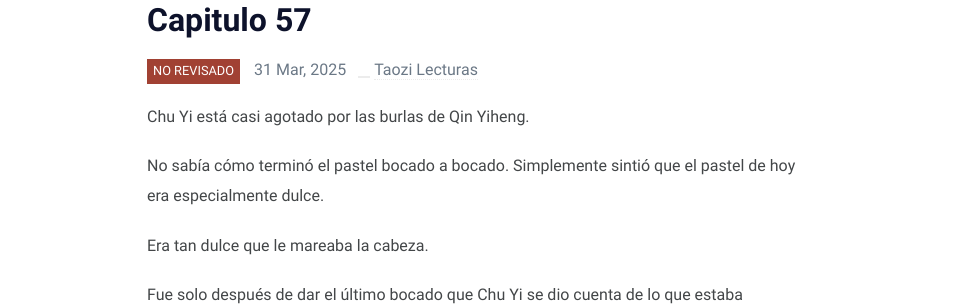
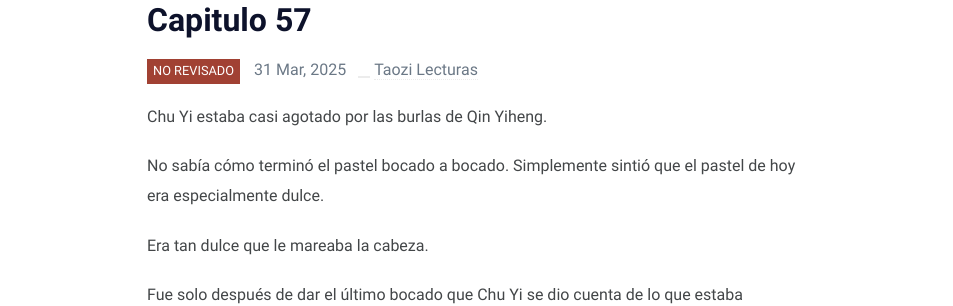
Before and after one commit to taozi-lecturas/taozi-lecturas.github.io, a Jekyll site: the page built from novelas/cacuedv/_posts/2025-03-31-capitulo-57.md, in a window 1280 px wide and 900 px high. Shown: the part 223-529 px from the top of the window, without its empty margins (163-1116 px from the left). Built offline with Jekyll 4.4.1, drawn with Linux system fonts in a browser that asks for light colours.

Commit message:
Updated Note novelas/cacuedv/_posts/2025-03-31-capitulo-57.md

```diff
--- a/novelas/cacuedv/_posts/2025-03-31-capitulo-57.md
+++ b/novelas/cacuedv/_posts/2025-03-31-capitulo-57.md
@@ -1,15 +1,13 @@
 ---
 layout: post-novel
-title:  Capitulo 57
-date:   2025-03-31 22:00:00 +0000
-
+title: Capitulo 57
+date: 2025-03-31T22:00:00+00:00
 novel: Casado accidentalmente con un espiritu de vinagre
 order: 57
-
-status:  -1
+status: -1
 ---
 
-Chu Yi está casi agotado por las burlas de Qin Yiheng.
+Chu Yi estaba  casi agotado por las burlas de Qin Yiheng.
 
 No sabía cómo terminó el pastel bocado a bocado. Simplemente sintió que el pastel de hoy era especialmente dulce.
 
```
